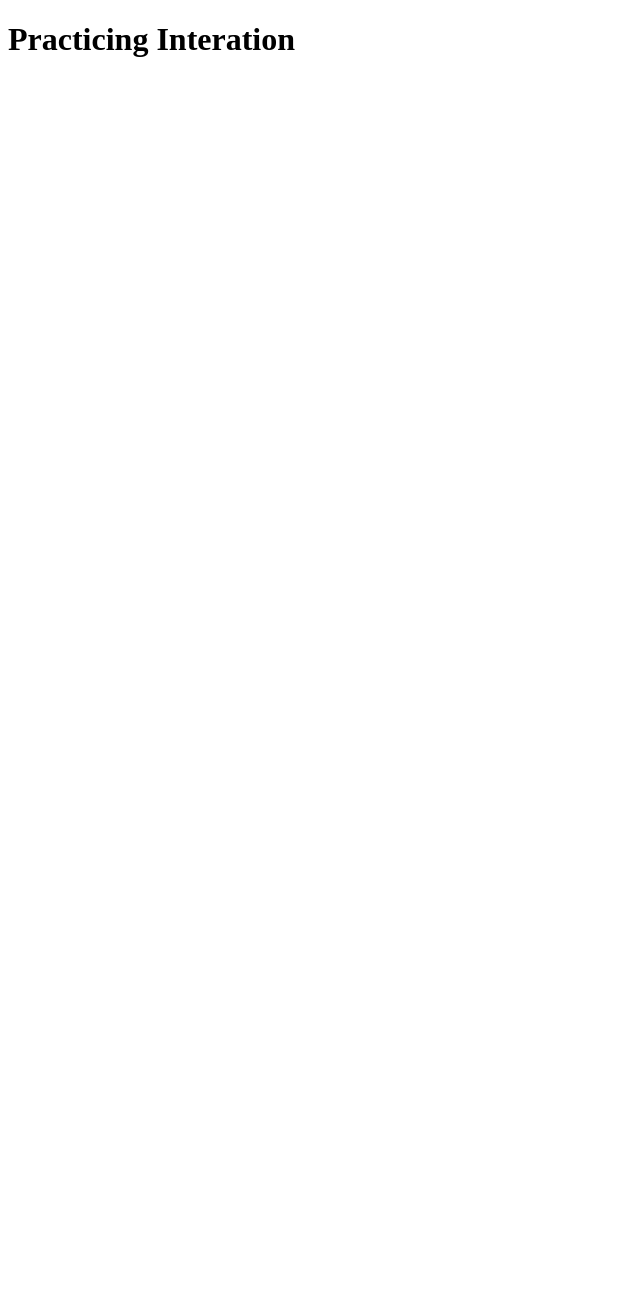
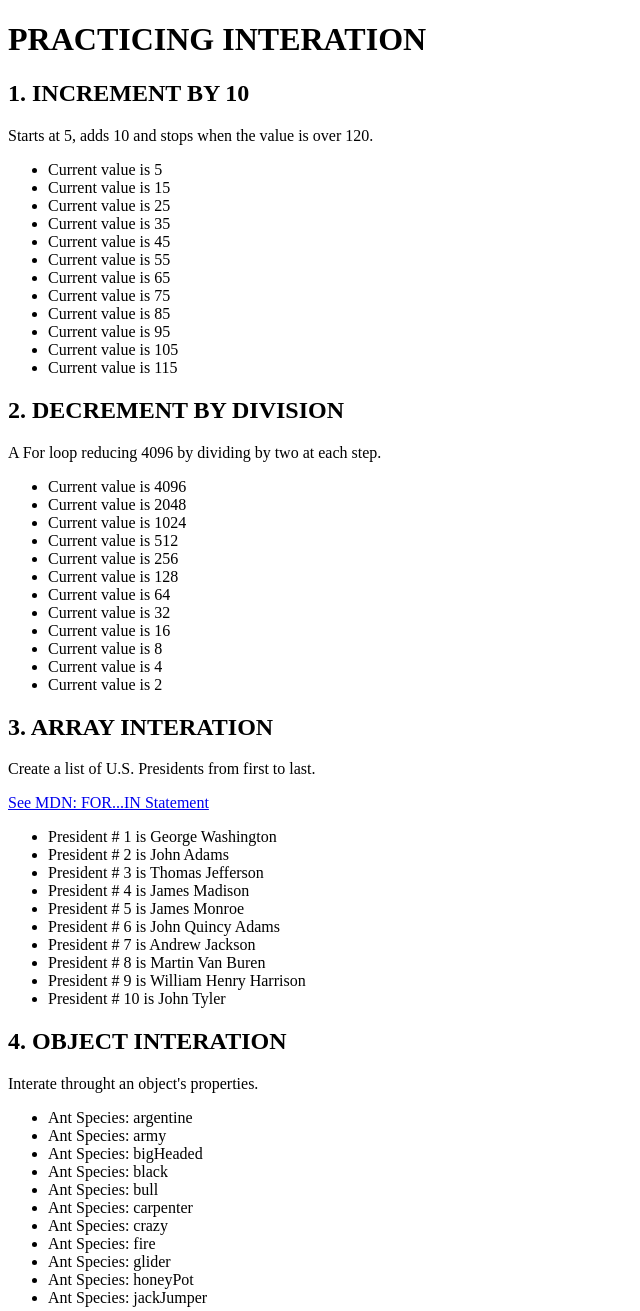
Before and after one commit to EdwardRutz/for-interation, a plain HTML site: page index.html in a window 1280 px wide. Shown: the top 1311 px of the page, without its empty margins (0-640 px from the left). Before the commit the page ends 800 px from the top, so only its background shows below. Drawn offline with Linux system fonts and the light colour scheme.

Commit message:
+ homepage shows JS output

```diff
--- a/index.html
+++ b/index.html
@@ -1,7 +1,7 @@
 <!DOCTYPE html>
 <html>
 	<head>
-		<title>Practicing Ineteration</title>
+		<title>Practicing Interation</title>
 			<meta charset="utf-8">
 			<link rel="stylesheet" type="text/css" href="css/styles.css">
 	</head>
@@ -9,16 +9,47 @@
 	<body>
 
 		<header>
-			<h1>Practicing Interation</h1>
+			<h1>PRACTICING INTERATION</h1>
 		</header>
 
+		<div>
+				<h2>1. INCREMENT BY 10</h2>
+					<p>Starts at 5, adds 10 and stops when the value is over 120.</p>
 
+					<ul id="ex1"></ul>
+
+				<div>
+				<h2>2. DECREMENT BY DIVISION</h2>
+					<p>A For loop reducing 4096 by dividing by two at each step.</p>
+
+					<ul id="ex2"></ul>
+
+
+			<div>
+				<h2>3. ARRAY INTERATION</h2>
+					<p>Create a list of U.S. Presidents from first to last.</p>
+					<p><a href="https://developer.mozilla.org/en-US/docs/Web/JavaScript/Reference/Statements/for...in">See MDN: FOR...IN Statement</a></p>
+				<ul id="ex3"></ul>
+
+			</div>
+
+			<div>
+				<h2>4. OBJECT INTERATION</h2>
+					<p>Interate throught an object's properties.</p>
+
+				<ul id="ex4"></ul>
+
+			</div>
 
 		<footer>
 
 		</footer>
 
-		<script type="text/javascript" src="js/main.js"></script>
+		<!--<script type="text/javascript" src="js/main.js"></script> -->
+		<script type="text/javascript" src="js/incrementBy10.js"></script>
+		<script type="text/javascript" src="js/decrementByDiv.js"></script>
+		<<script type="text/javascript" src="js/array-interation.js"></script>
+		<script type="text/javascript" src="js/object-interation.js"></script>
 	</body>
 
 </html>
```
